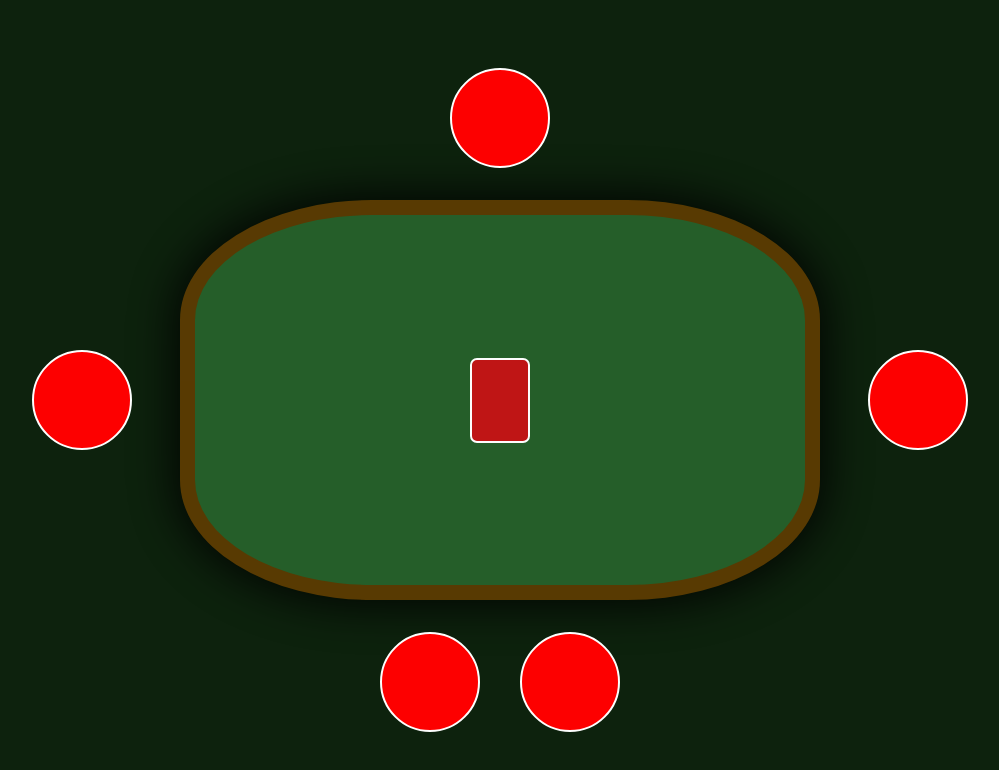
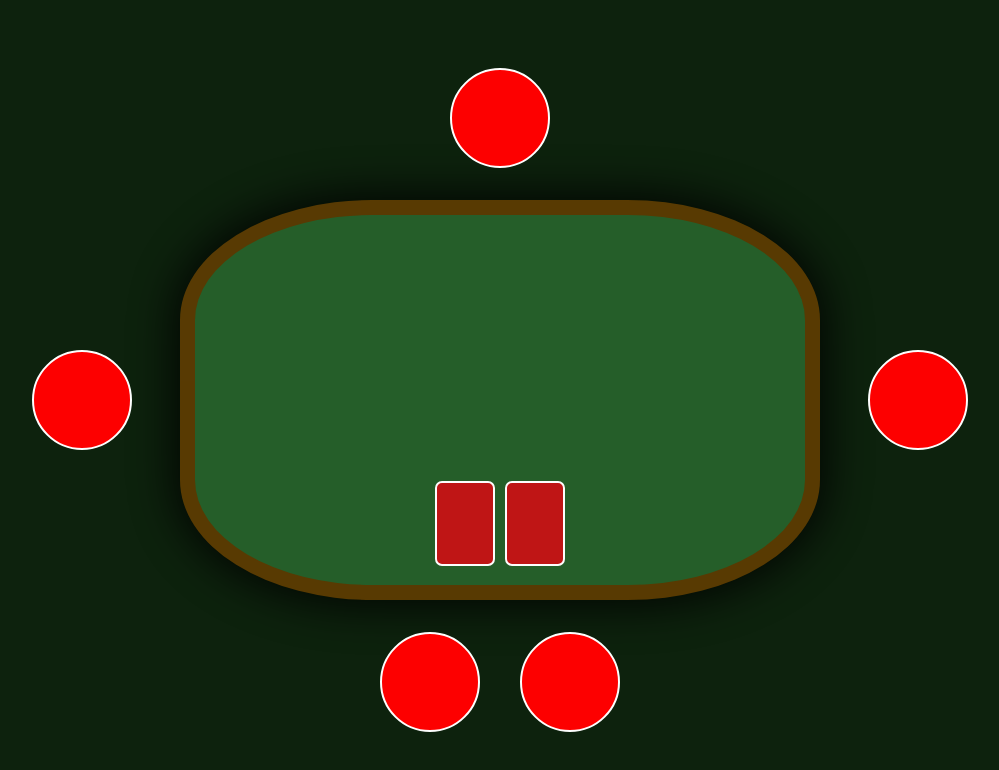
Before and after one commit to SublimedApple58/poker, a React (Vite) app: page / in a window 1280 px wide. Both pictures are taken after typing "5" into the empty fields and a click on the button "Send number". Shown: the top 770 px of the page, without its empty margins (140-1139 px from the left). Built offline with nearby package versions, Linux system fonts and the light colour scheme.

Commit message:
inizio struttura tavolo

```diff
--- a/src/components/Cards/Card.tsx
+++ b/src/components/Cards/Card.tsx
@@ -1,6 +1,5 @@
 import './cards.css'
 import cardHelper from '../../helper/cardHelper';
-import { useRef } from 'react';
 
 function Card(props: {number: number}){
 
--- a/src/components/Table/Table.css
+++ b/src/components/Table/Table.css
@@ -3,9 +3,12 @@
     height: 100%;
     border: 15px solid rgb(89, 59, 3);
     border-radius: 30%;
-    display: flex;
-    justify-content: center;
-    align-items: center;
+    display: grid;
+    grid-template-rows: 1fr 1fr 1fr;
+    grid-template-columns: 1fr 1fr 1fr;
+    grid-template-areas: 'l t r'
+                        'l c r'
+                        'l b r';
     background: #265f2a;
     -webkit-box-shadow: 0px 0px 45px 6px rgba(0,0,0,0.85);
     box-shadow: 0px 0px 45px 6px rgba(0,0,0,0.85);
@@ -15,6 +18,18 @@
     animation-timing-function: ease-out;
     animation-iteration-count: 1;
     animation-fill-mode: forwards;
+}
+
+.bottomPlayer, .topPlayer, .leftPlayer, .rightPlayer{
+    display: flex;
+    justify-content: center;
+    align-items: center;
+    position: relative;
+    gap: 10px
+}
+
+.bottomPlayer{
+    grid-area: b;
 }
 
 @keyframes apparizione{
--- a/src/components/Table/Table.tsx
+++ b/src/components/Table/Table.tsx
@@ -29,7 +29,13 @@ function Table(){
     return(
         <>
              <div className='tavolo'>
-                <Card number={52}/>
+                <div className="bottomPlayer">
+                    <Card number={45}/>
+                    <Card number={32}/>
+                </div>
+                <div className="topPlayer"></div>
+                <div className="leftPlayer"></div>
+                <div className="rightPlayer"></div>
              </div>
               <div className='bottom'>{renderPlayer(2)}</div>
               <div className='left'>{renderPlayer(1)}</div>
```
